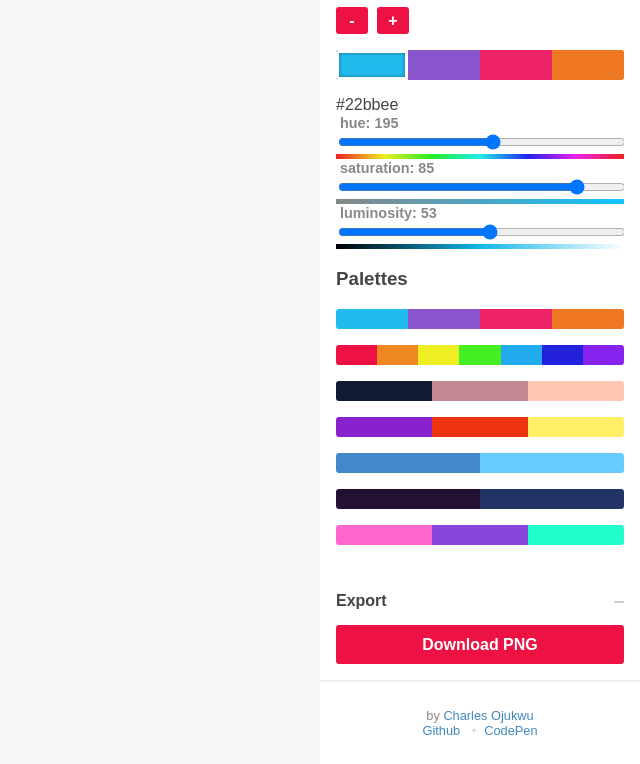
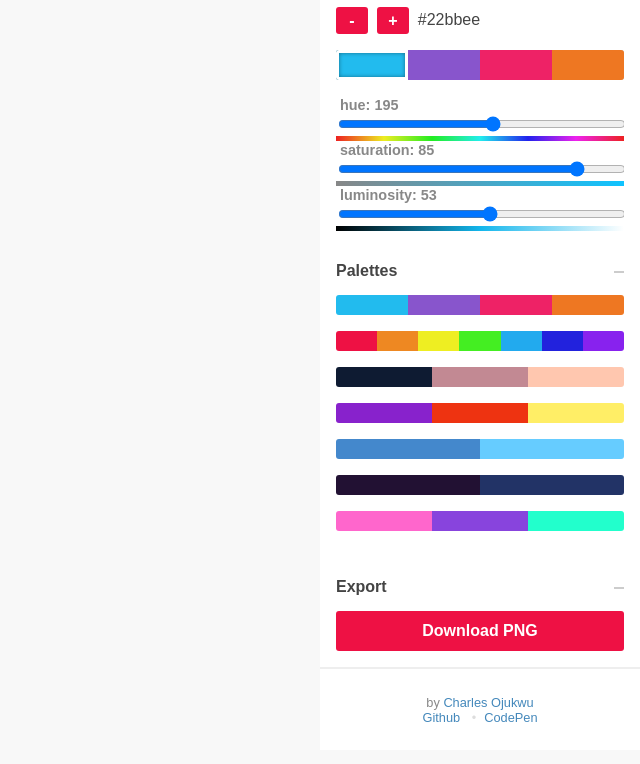
Before and after one commit to cojdev/lowpoly, a React app: page / in a window 1280 px wide. Shown: the part 672-1436 px from the top of the page, without its empty margins (640-1280 px from the left). Built offline with nearby package versions, Linux system fonts and the light colour scheme; the HTML template or start-up script is replaced by a standard one.

Commit message:
Bugfixes and some refactoring

```diff
--- a/src/js/App.jsx
+++ b/src/js/App.jsx
@@ -56,7 +56,7 @@ const StyledControls = styled(Controls)`
         top: 0;
         right: 0;
         bottom: 0;
-        transform: translateX(calc(100% - 3em));
+        transform: translateX(calc(100% - 5rem));
         transition: transform 300ms ease;
 
         ${props => props.open && css`
@@ -71,6 +71,7 @@ export default class App extends React.Component {
         super();
 
         this.state = {
+            // default controls values
             defaults: {
                 dimensions: {
                     width: 1280,
@@ -109,8 +110,11 @@ export default class App extends React.Component {
         this.setState({ settings: defaults });
     }
 
+    /**
+     * Open and close the controls on mobile devices
+     */
     toggleControls() {
-        this.setState({ controlsOpen: !this.state.controlsOpen },()=>{console.log(this.state.controlsOpen)});
+        this.setState({ controlsOpen: !this.state.controlsOpen });
     }
 
     /**
@@ -129,7 +133,7 @@ export default class App extends React.Component {
      */
     setColours(arr) {
         let settings = Object.assign({}, this.state.settings);
-        console.log(arr);
+        // console.log(arr);
         settings.colour = arr;
         this.setState({ settings: settings });
     }
@@ -155,6 +159,10 @@ export default class App extends React.Component {
         this.setState({ settings: settings });
     }
 
+    /**
+     * Toggle using uploaded image in generated picture
+     * @param {boolean} boolean
+     */
     setUseImage(boolean) {
         let settings = Object.assign({}, this.state.settings);
         settings.useImage = boolean;
--- a/src/js/Controls/ColourControls.jsx
+++ b/src/js/Controls/ColourControls.jsx
@@ -78,7 +78,7 @@ export default class ColourControls extends React.Component {
 
     componentDidUpdate(prevProps) {
         if (this.props.settings !== prevProps.settings) {
-            console.log(this.props.settings);
+            // console.log(this.props.settings);
             this.setState({ settings: this.props.settings });
         }
     }
@@ -88,7 +88,7 @@ export default class ColourControls extends React.Component {
         let settings = this.state.settings.slice();
 
         if (settings.length < this.state.maxColours) {
-            settings.push(colour.getRandom(1));
+            settings.push(colour.getRandomHex(true));
             this.setState({ settings: settings }, () => this.props.setColours.call(this, this.state.settings));
         }
     }
@@ -123,7 +123,7 @@ export default class ColourControls extends React.Component {
         colour.hexToRgb = hexValue;
 
         colours[index] = hexValue;
-        console.log(colours);
+        // console.log(colours);
         // this.setState({ colours: colours }, () => this.props.setColours.call(this, this.state.colours));
         this.props.setColours.call(this, colours);
     }
@@ -131,10 +131,10 @@ export default class ColourControls extends React.Component {
     //
     handleRgbSet(value, name) {
         value = parseInt(value, 10);
-        console.log(value);
+        // console.log(value);
         let colours = this.props.settings.slice();
-        console.log('Set');
-        console.log(colours);
+        // console.log('Set');
+        // console.log(colours);
 
         const rgb = colour.hexToRgb(colours[this.state.active]);
         if (name === 'red') {
@@ -181,10 +181,12 @@ export default class ColourControls extends React.Component {
         const { settings } = this.state;
         const { active } = this.state;
 
-        console.log(settings);
+        // console.log(settings);
 
         if (settings) {
             const hsl = colour.hexToHsl(settings[active]);
+
+            // console.log(settings, hsl);
 
             const hueBarBg = `linear-gradient(
                 to right,
@@ -228,14 +230,15 @@ export default class ColourControls extends React.Component {
                     <SmallButton
                         onClick={this.handleAddColour.bind(this)}
                         disabled={settings.length < this.state.maxColours ? false : true}>+</SmallButton>
-                    <br />
+                    {settings[active]}
+                    <br/>
+
                     <ColourGroup>
                         <ColourGroupInner>
                             {colourInputs}
                         </ColourGroupInner>
                     </ColourGroup>
-                    {settings[active]}
-                    <br />
+
                     <Label>
                         hue: {hsl[0]}
                     </Label>
@@ -271,8 +274,6 @@ export default class ColourControls extends React.Component {
                         onChange={this.handleChange.bind(this)}
                         onMouseUp={this.handleMouseUp.bind(this)} />
                     <ColourBar background={lumBarBg} />
-                    <Heading>Palettes</Heading>
-                    {data.palettes.map((item, index) => <ColourPalette key={index} colours={item} handleSetPalette={this.handleSetPalette.bind(this)} />)}
                 </ControlGroup>
             );
         }
--- a/src/js/Controls/DimensionControls.jsx
+++ b/src/js/Controls/DimensionControls.jsx
@@ -42,7 +42,7 @@ export default class DimensionControls extends React.Component {
     }
 
     handlePreset(e) {
-        console.log(e.target.value);
+        // console.log(e.target.value);
         if (e.target.value !== 'null') {
             let dims = e.target.value.split('-');
             this.setState({
@@ -63,7 +63,6 @@ export default class DimensionControls extends React.Component {
 
     handleSubmit(e) {
         this.props.setDimensions.call(this, this.state);
-        console.log('handleSubmit');
         e.preventDefault();
     }
 
--- /dev/null
+++ b/src/js/Controls/PaletteControls.jsx
@@ -0,0 +1,23 @@
+import React from 'react';
+
+// widgets
+import ColourPalette from '../widgets/ColourPalette';
+import ControlGroup from '../widgets/ControlGroup';
+
+import data from '../data';
+
+export default class PaletteControls extends React.Component {
+
+    handleSetPalette(palette) {
+        this.setState({active: 0});
+        this.props.setColours(palette);
+    }
+
+    render() {
+        return (
+            <ControlGroup title="Palettes">
+                {data.palettes.map((item, index) => <ColourPalette key={index} colours={item} handleSetPalette={this.handleSetPalette.bind(this)} />)}
+            </ControlGroup>
+        );
+    }
+}
--- a/src/js/Controls/index.jsx
+++ b/src/js/Controls/index.jsx
@@ -1,5 +1,5 @@
 import React from 'react';
-import styled from 'styled-components';
+import styled, { css } from 'styled-components';
 import theme from '../common/theme';
 
 import DimensionControls from './DimensionControls';
@@ -10,9 +10,10 @@ import ControlGroup from '../widgets/ControlGroup';
 import { CallToAction } from '../widgets/CallToAction';
 import ImageControls from './ImageControls';
 import { Button } from '../widgets/Button';
+import PaletteControls from './PaletteControls';
 
 const Container = styled.section`
-    max-width: 100%;
+    /* max-width: calc(100% + 2.5rem); */
     padding: 0;
     display: flex;
 
@@ -22,10 +23,11 @@ const Container = styled.section`
 `;
 
 const ButtonWrap = styled.div`
-    width: 3rem;
-    padding: .5rem;
+    width: 5rem;
+    padding: 1rem;
     display: flex;
     align-items: flex-end;
+    overflow: hidden;
     @media screen and (min-width: 800px) {
         display: none;
     }
@@ -33,20 +35,25 @@ const ButtonWrap = styled.div`
 
 const ToggleButton = styled.button`
     display: block;
-    height: 2rem;
-    width: 2rem;
-    padding: .5rem;
+    height: 3rem;
+    width: 3rem;
+    padding: 0rem;
     margin: 0;
     border: none;
     border-radius: 100px;
     box-shadow: ${theme.shadow};
     background-color: #fff;
+    transition: 300ms ease;
 
     img {
         width: 1rem;
         vertical-align: middle;
         height: auto;
     }
+
+    ${props => props.open && css`
+        transform: translateX(62%);
+    `}
 `;
 
 const StyledControls = styled.section`
@@ -54,10 +61,11 @@ const StyledControls = styled.section`
     color: #444;
     background-color: #fff;
     width: ${theme.controls.width};
-    max-width: calc(100% - 3em);
+    max-width: calc(100vw - 2.5rem);
     padding: 0;
 	box-shadow:  0 10px 25px rgba(0,0,0,0.05);
-        overflow-y: auto;
+    overflow-y: auto;
+    z-index: 2;
 
     @media screen and (min-width: 800px) {
         max-width: 100%;
@@ -119,7 +127,8 @@ export default class Controls extends React.Component {
             <Container className={this.props.className}>
                 <ButtonWrap>
                     <ToggleButton
-                        onClick={this.props.toggleControls}>
+                        onClick={this.props.toggleControls}
+                        open={this.props.open}>
                         <img src={this.props.open ? 'assets/x.svg' : 'assets/menu.svg'} />
                     </ToggleButton>
                 </ButtonWrap>
@@ -140,6 +149,8 @@ export default class Controls extends React.Component {
                     <ColourControls
                         settings={settings.colour}
                         setColours={setColours} />
+                    <PaletteControls
+                        setColours={setColours} />
                     <ControlGroup title="Export">
                         <DownloadButton
                             href={this.props.output}
--- a/src/js/Display.jsx
+++ b/src/js/Display.jsx
@@ -57,9 +57,7 @@ export default class Display extends React.Component {
 
 
         if (previousProps.settings !== this.props.settings) {
-            // this.state.loaded = false;
             self.refs.loader.style.display = 'flex';
-            console.log('loading');
 
             var draw = window.setTimeout(this.drawCanvas.bind(this, canvas,canvas2, () => { console.log('callback'); self.refs.loader.style.display = 'none'; }), 5);
         }
--- a/src/js/Forms/SelectInput.jsx
+++ b/src/js/Forms/SelectInput.jsx
@@ -98,7 +98,7 @@ export default class SelectInput extends React.Component {
             onBlur: this.handleBlur,
         };
 
-        console.log(type);
+        // console.log(type);
 
         return (
             <StyledSelectInput focus={focus}>
--- a/src/js/Forms/SingleInput.jsx
+++ b/src/js/Forms/SingleInput.jsx
@@ -110,7 +110,7 @@ export default class SingleInput extends React.Component {
 
         let input;
 
-        console.log(type);
+        // console.log(type);
 
         switch (type) {
             case 'text':
--- a/src/js/common/colour.js
+++ b/src/js/common/colour.js
@@ -1,4 +1,17 @@
-export const hslToRgb = (h, s, l) => {
+/**
+ * Convert hsl to rgb
+ * @param {number | array} h hue (hsl if array)
+ * @param {number} s saturation
+ * @param {number} l luminosity
+ * @returns {array}
+ */
+export const hslToRgb = (h, s = null, l = null) => {
+
+    if (Array.isArray(h)) {
+        s = h[1];
+        l = h[2];
+        h = h[0];
+    }
 
     let rgb = [],
         c = 0,
@@ -32,13 +45,26 @@ export const hslToRgb = (h, s, l) => {
     rgb = rgb.map(item => Math.floor((item + m) * 255));
 
     // console.log(rgb);
-
     return rgb;
 }
 
-export const rgbToHex = (arr) => {
+/**
+ * Convert rgb to hexadecimal
+ * @param {array<number> | number} r red, green and blue array or red component
+ * @param {number} g green component
+ * @param {number} b blue component
+ * @returns {string}
+ */
+export const rgbToHex = (r,g,b) => {
+
+    if (Array.isArray(r)) {
+        g = r[1];
+        b = r[2];
+        r = r[0];
+    }
+
     let ret = '#';
-    let components = arr.map(item => {
+    let components = rgb.map(item => {
         let ret = item.toString(16);
         if (ret.length === 1) {
             ret = '0' + ret;
@@ -49,18 +75,21 @@ export const rgbToHex = (arr) => {
     return ret;
 }
 
-export const getRandom = (bright = false) => {
+/**
+ * Generate a random colour
+ * @param {boolean} bright generate a bright saturated colour
+ * @returns {string}
+ */
+export const getRandomHex = (bright = false) => {
     if (bright) {
-        // generate random 'bright' colour
-        return 'hsl(' + Math.floor(Math.random() * 360) + ', 80%, 50%)';
+        return hslToHex(Math.floor(Math.random() * 360), 85, 53);
     } else {
-        // generate random hex
         return '#' + Math.floor(Math.random() * 16777215).toString(16);
     }
 }
 
 /**
- * Convert hex colour to RGB
+ * Convert hexadecimal colour to RGB
  * @param {string} hex Colour is 3 or 6 digit hexadecimal
  * @returns {array}
  */
@@ -85,24 +114,28 @@ export function hexToRgb(hex) {
     }
 }
 
+/**
+ * Convert hexadecimal string to hue, saturation and luminosity
+ * @param {string} hex hexadecimal colour string; hash optional
+ */
 export function hexToHsl(hex) {
     hex = hex.replace('#', '');
 
-    let result;
+    let rgb;
 
     switch (hex.length) {
         case 3:
-            result = hex.split('').map(item => parseInt(item + item, 16));
+            rgb = hex.split('').map(item => parseInt(item + item, 16));
             break;
         case 6:
-            result = hex.match(/.{2}/g).map(item => parseInt(item, 16));
+            rgb = hex.match(/.{2}/g).map(item => parseInt(item, 16));
             break;
         default:
             return;
     }
-    const r = result[0] / 255,
-        g = result[1] / 255,
-        b = result[2] / 255;
+    const r = rgb[0] / 255,
+        g = rgb[1] / 255,
+        b = rgb[2] / 255;
 
     const max = Math.max(r, g, b),
         min = Math.min(r, g, b);
@@ -110,7 +143,7 @@ export function hexToHsl(hex) {
     let h, s, l = (max + min) / 2;
 
     if (max === min) {
-        h = s = 0; // achromatic
+        h = s = 0;
     } else {
         const d = max - min;
         s = l > 0.5 ? d / (2 - max - min) : d / (max + min);
@@ -135,10 +168,24 @@ export function hexToHsl(hex) {
     return [h,s,l];
 }
 
-export function hslToHex(hsl) {
-    const h = hsl[0] / 360,
-        s = hsl[1] / 100,
-        l = hsl[2] / 100;
+/**
+ * Convert hue, saturation and luminosity to hexadecimal
+ * @param {number | array} h hue (hsl if array)
+ * @param {number} s saturation
+ * @param {number} l luminosity
+ * @returns {string}
+ */
+export function hslToHex(h, s, l) {
+
+    if (Array.isArray(h)) {
+        s = h[1];
+        l = h[2];
+        h = h[0];
+    }
+
+    h = h / 360;
+    s = s / 100;
+    l = l / 100;
 
     let r, g, b;
 
```
Also changed, not shown: src/js/widgets/Loader.jsx (added, +15 -0 lines), 3 other files (tests, documents, lock files or other folders).
